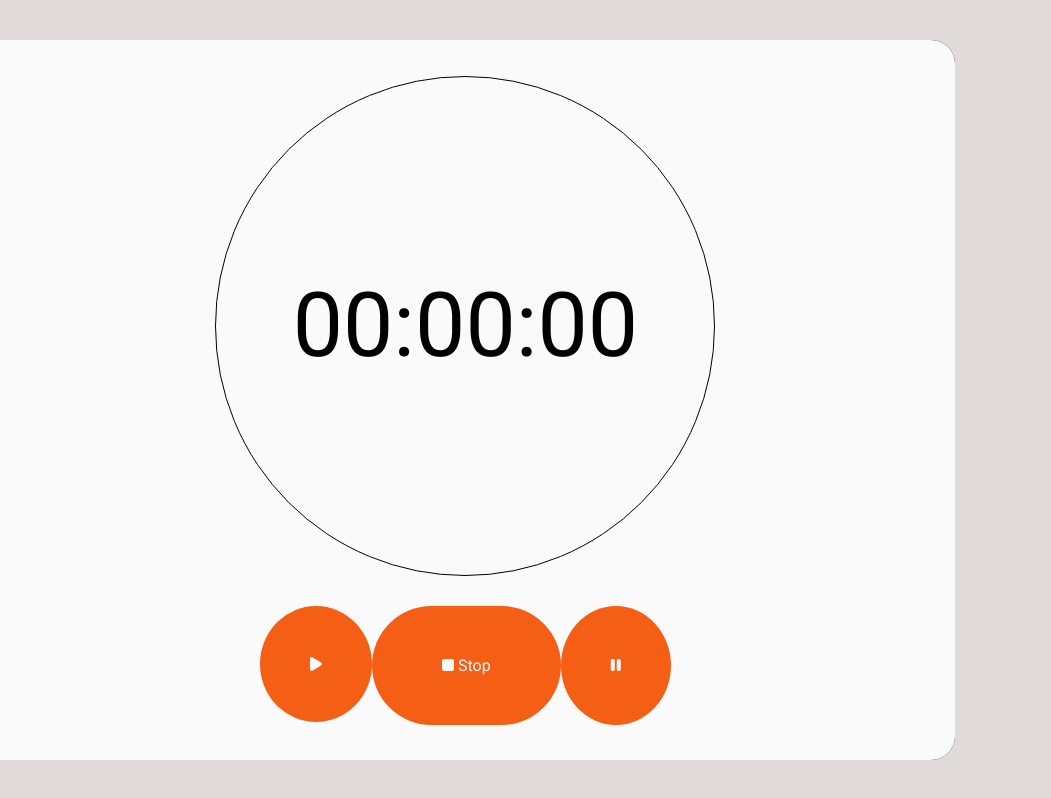
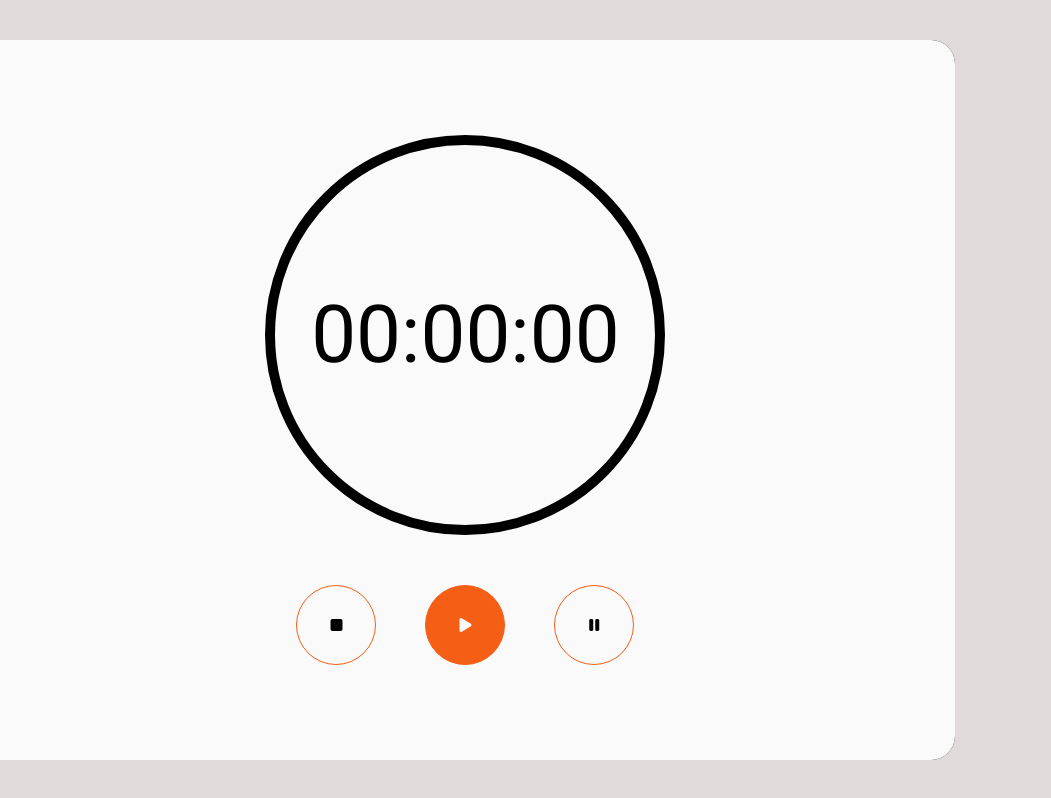
Before and after one commit to hitaloalvess/app-utility, a plain HTML site: page index.html in a window 1280 px wide. Shown: the full height of the page, 229-1280 px from the left. Drawn offline with Linux system fonts and the light colour scheme.

Commit message:
ajustando algumas medidas dos componentes do cronometro

```diff
--- a/index.html
+++ b/index.html
@@ -39,12 +39,12 @@
                     <p>00:00:00</p>
                 </div>
                 <div class="actions">
-                    <div class="play">
-                        <i class="fas fa-play btn-circle"></i>
+                    <div class="stop btn-circle">
+                        <i class="fas fa-stop"></i>
+                        <!-- <p>Stop</p> -->
                     </div>
-                    <div class="stop btn-circle large">
-                        <i class="fas fa-stop"></i>
-                        <p class="stop">Stop</p>
+                    <div class="play btn-circle orange">
+                        <i class="fas fa-play"></i>
                     </div>
                     <div class="pause btn-circle">
                         <i class="fas fa-pause"></i>
--- a/styles/cronometro.css
+++ b/styles/cronometro.css
@@ -14,21 +14,61 @@
     align-items: center;
     width: 60vw;
     height: 60vw;
-    max-width: 50rem;
-    max-height: 50rem;
-    border: .1rem solid var(--black);
+    max-width: 40rem;
+    max-height: 40rem;
+    border: 1rem solid var(--black);
     border-radius: 50%;
-    margin-bottom: 3rem;
+    margin-bottom: 5rem;
 }
 
 .container-cron .timer p {
-    font-size: clamp(3rem, 7vw, 10rem);
+    font-size: clamp(3rem, 9vw, 8rem);
 }
 
 .container-cron .actions {
     display: flex;
+    justify-content: center;
+    align-items: center;
+    width: 100%;
 }
 
-.container-cron .actions .stop {
-    display: inline-block;
+.container-cron .actions .play {
+    margin: 0 5%;
 }
+
+.container-cron .actions .btn-circle {
+    position: relative;
+    width: clamp(4.5rem, 8vw, 8rem);
+    height: clamp(4.5rem, 8vw, 8rem);
+    display: flex;
+    justify-content: center;
+    align-items: center;
+    cursor: pointer;
+    border: .1rem solid var(--orange);
+    border-radius: 50%;
+    overflow: hidden;
+    z-index: 99;
+}
+
+.container-cron .actions .btn-circle::after {
+    content: '';
+    position: absolute;
+    top: 0;
+    left: 0;
+    width: 0;
+    height: 100%;
+    background-color: var(--orange);
+    border-radius: inherit;
+    transition: .5s all ease;
+    z-index: -1;
+}
+
+.container-cron .actions .btn-circle:hover::after {
+    width: 100%;
+    color: var(--white);
+}
+
+.container-cron .actions .btn-circle.orange {
+    background-color: var(--orange);
+    color: var(--white);
+}
--- a/styles/global.css
+++ b/styles/global.css
@@ -91,22 +91,10 @@ main .content {
 }
 
 
-/*BOTÃO*/
-
-.btn-circle {
-    display: flex;
-    justify-content: center;
-    align-items: center;
-    padding: 5rem;
-    background-color: var(--orange);
-    color: var(--white);
-    border-radius: 50%;
-}
-
-.btn-circle.large {
-    padding: 5rem 7rem;
+/* .btn-circle.large {
+    padding: 2rem 7.5rem;
     border-radius: 6rem;
-}
+} */
 
 
 /*MEDIA QUERIES*/
```
